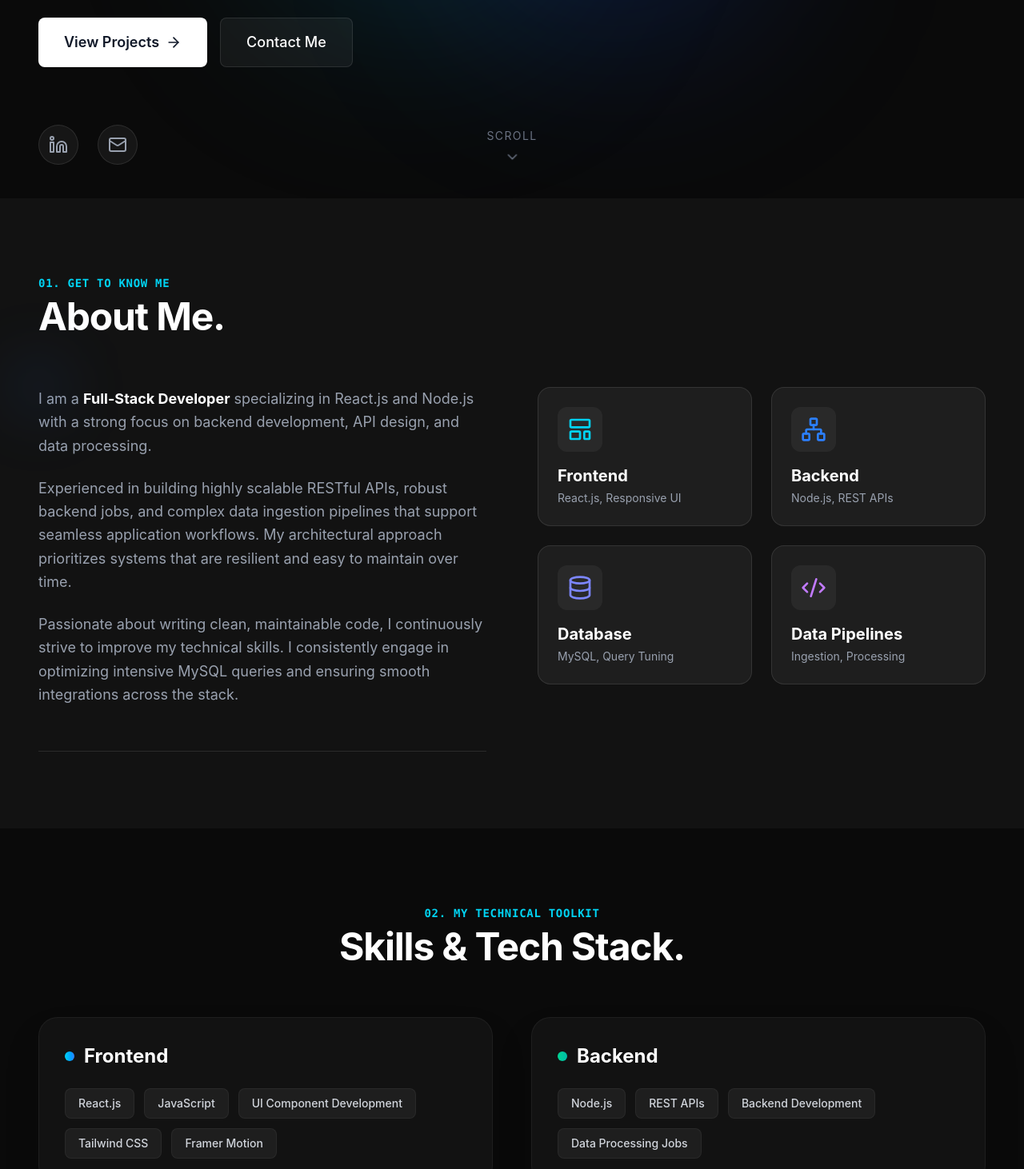
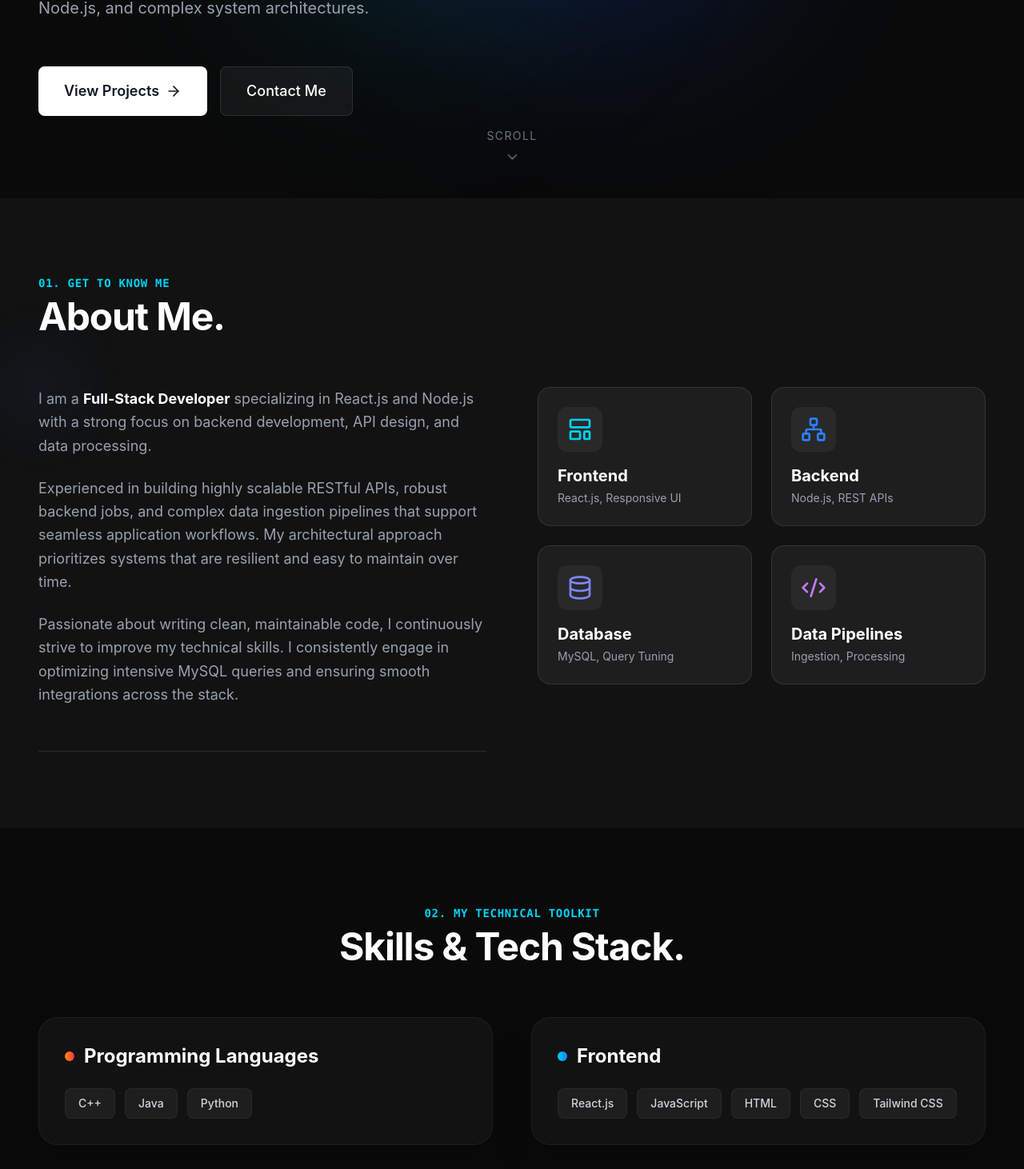
Before and after one commit to aliyasbabu/personal-portfolio, a React (Vite) app: page / in a window 1280 px wide. Shown: the part 552-2014 px from the top of the page at 80% size. Built offline with nearby package versions, Linux system fonts and the light colour scheme.

Commit message:
added more data

```diff
--- a/src/components/Hero.jsx
+++ b/src/components/Hero.jsx
@@ -72,29 +72,7 @@ const Hero = () => {
           </a>
         </motion.div>
 
-        <motion.div
-          initial={{ opacity: 0 }}
-          animate={{ opacity: 1 }}
-          transition={{ duration: 1, delay: 0.8 }}
-          className="flex gap-6 mt-8 md:mt-12 items-center text-gray-400 justify-center sm:justify-start w-full sm:w-auto"
-        >
-          <a
-            href="https://www.linkedin.com/in/aliyas-babu-a62b97147/"
-            target="_blank"
-            rel="noopener noreferrer"
-            className="hover:text-cyan-400 transition-colors p-4 md:p-3 bg-white/5 rounded-full hover:bg-white/10 border border-white/10 hover:border-cyan-500/30"
-            aria-label="LinkedIn Profile"
-          >
-            <Linkedin size={24} className="md:w-6 md:h-6 w-7 h-7" />
-          </a>
-          <a
-            href="mailto:aliyasbabu2@gmail.com"
-            className="hover:text-cyan-400 transition-colors p-4 md:p-3 bg-white/5 rounded-full hover:bg-white/10 border border-white/10 hover:border-cyan-500/30"
-            aria-label="Email Contact"
-          >
-            <Mail size={24} className="md:w-6 md:h-6 w-7 h-7" />
-          </a>
-        </motion.div>
+
 
       </div>
 
--- a/src/components/Skills.jsx
+++ b/src/components/Skills.jsx
@@ -4,8 +4,13 @@ import { motion } from 'framer-motion';
 const Skills = () => {
   const categories = [
     {
+      title: "Programming Languages",
+      skills: ["C++", "Java", "Python"],
+      color: "from-orange-400 to-red-500"
+    },
+    {
       title: "Frontend",
-      skills: ["React.js", "JavaScript", "UI Component Development", "Tailwind CSS", "Framer Motion"],
+      skills: ["React.js", "JavaScript", "HTML", "CSS", "Tailwind CSS"],
       color: "from-cyan-400 to-blue-500"
     },
     {
@@ -17,11 +22,6 @@ const Skills = () => {
       title: "Database",
       skills: ["MySQL", "SQL Query Optimization", "Firebase"],
       color: "from-purple-400 to-pink-500"
-    },
-    {
-      title: "Other / Tools",
-      skills: ["File Ingestion Pipelines", "Full-Stack Architecture", "Flutter"],
-      color: "from-orange-400 to-red-500"
     }
   ];
 
```
